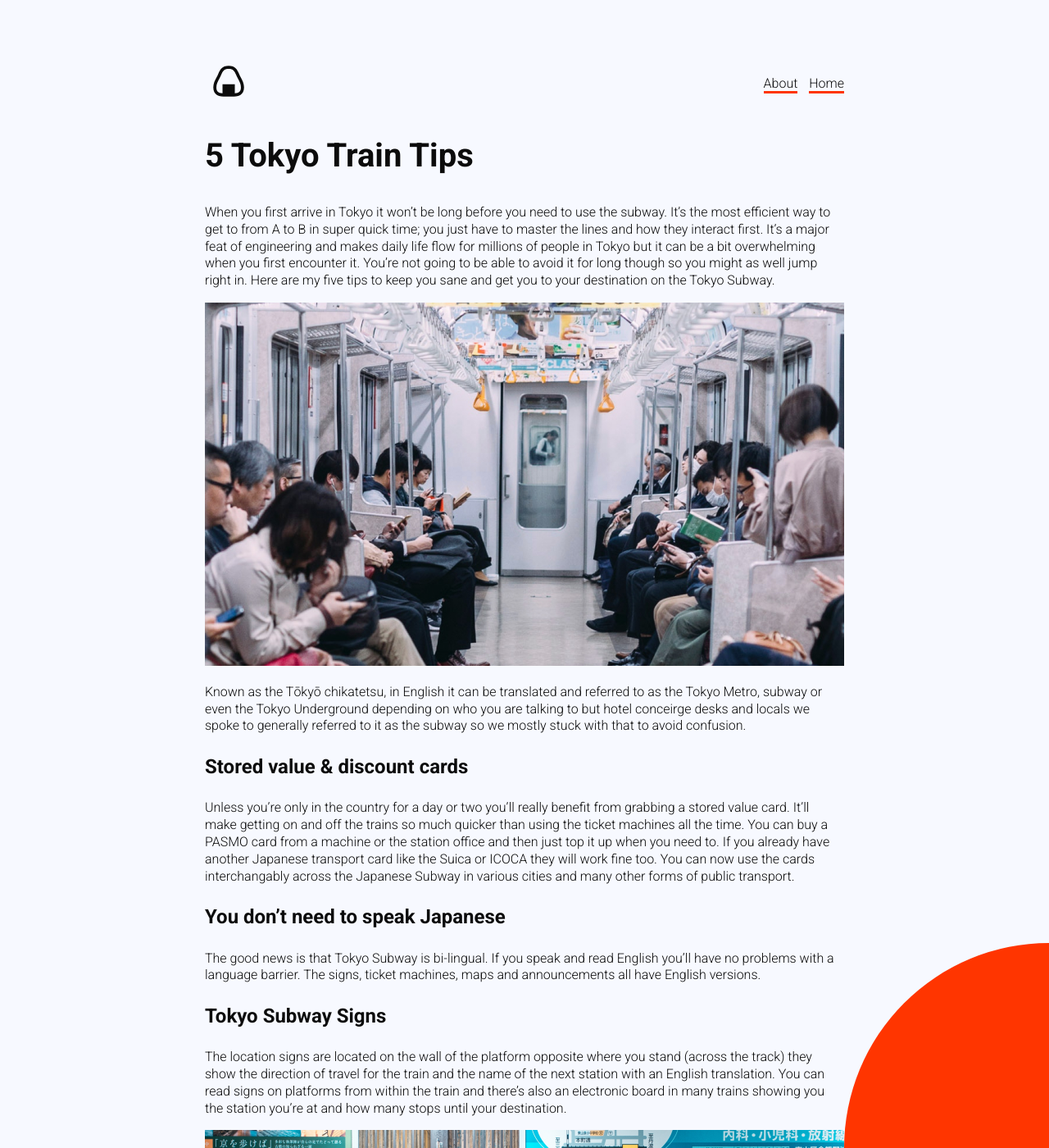
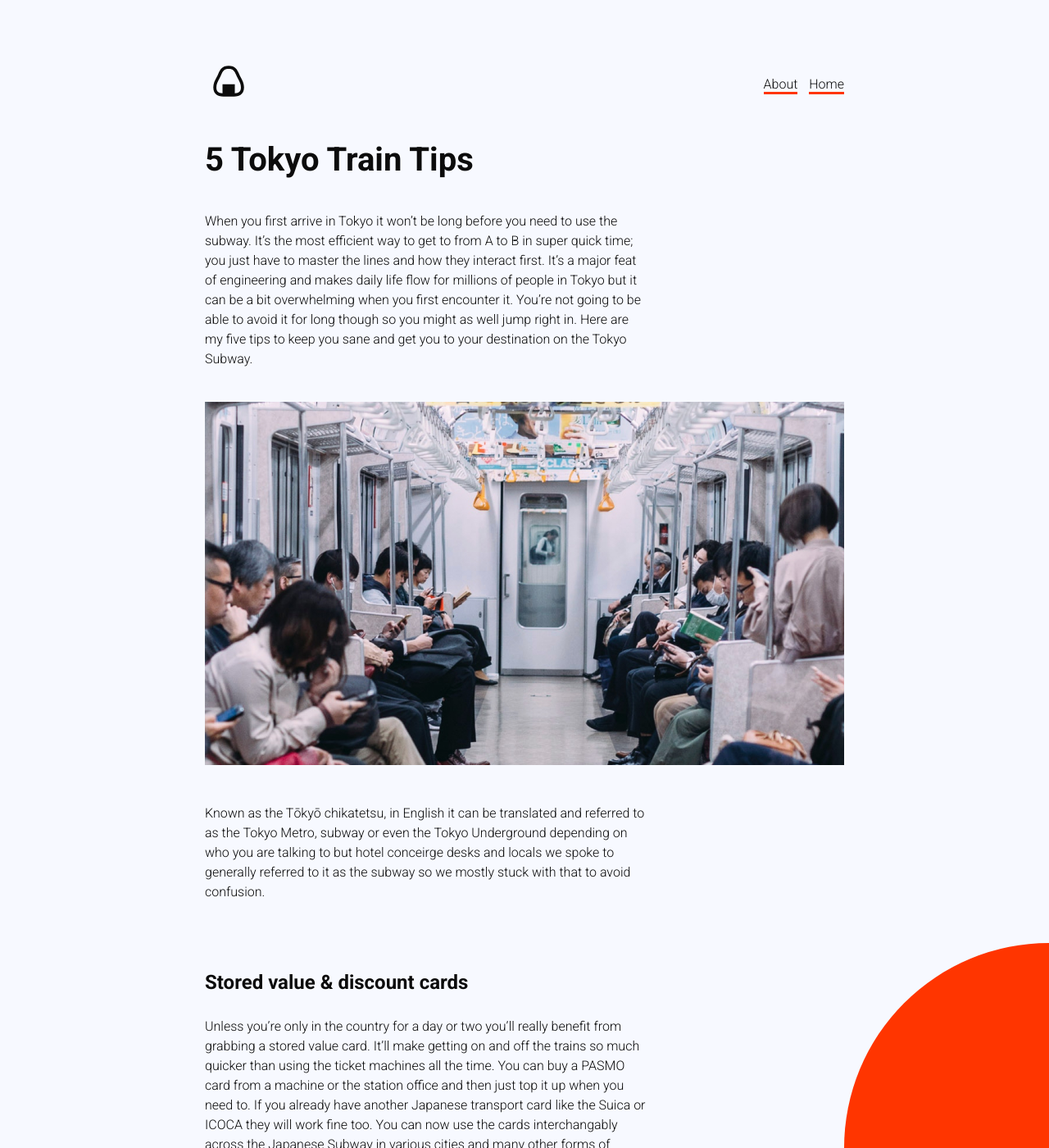
Before and after one commit to koolmilk/anightinjapan, a Jekyll site: the page built from _posts/2020-01-01-train.markdown, in a window 1280 px wide and 1400 px high. Shown: the whole window at 82% size. Built offline with Jekyll 4.4.1, drawn with Linux system fonts in a browser that asks for light colours.

Commit message:
Updated Post and 1 other file

```diff
--- a/_layouts/post.html
+++ b/_layouts/post.html
@@ -2,6 +2,8 @@
 layout: default
 ---
 
+<div class="post">
 <h2>{{ page.title }}</h2>
 
 {{ content }}
+</div>
--- a/assets/css/app.scss
+++ b/assets/css/app.scss
@@ -21,10 +21,12 @@ body {
 
     font-family: var(--typography), Arial;
     font-weight: 300;
-    line-height: 1.3;
+    line-height: 1.5;
 
     max-width: 780px;
     margin: 80px auto;
+
+    padding: 0 40px;
 }
 
 header {
@@ -45,6 +47,10 @@ nav a, p a {
     color: var(--text);
     text-decoration: none;
     border-bottom: 3px solid var(--highlight);
+}
+
+nav a:hover, p a:hover {
+    border-bottom: none;
 }
 
 h1, h2, h3 {font-weight: var(--font-weight);}
@@ -93,6 +99,35 @@ div.circle {
     border-radius: 50%;
 }
 
-img {
-    width: 100%;
+@media (max-width: 930px) {
+
+    div.post img {
+        width: 100%;
+    }
 }
+
+@media (max-width: 800px) {
+    div.circle {
+    bottom: -125px;
+    right: -125px;
+    width: 250px;
+    height: 250px;
+    }
+}
+
+div.post {
+
+    h3 {
+        margin-top: 80px;
+    }
+
+    p {
+        max-width: 540px;
+        margin-bottom: 40px;
+    }
+
+    img {
+        max-width: 780px;
+    }
+
+}
```
